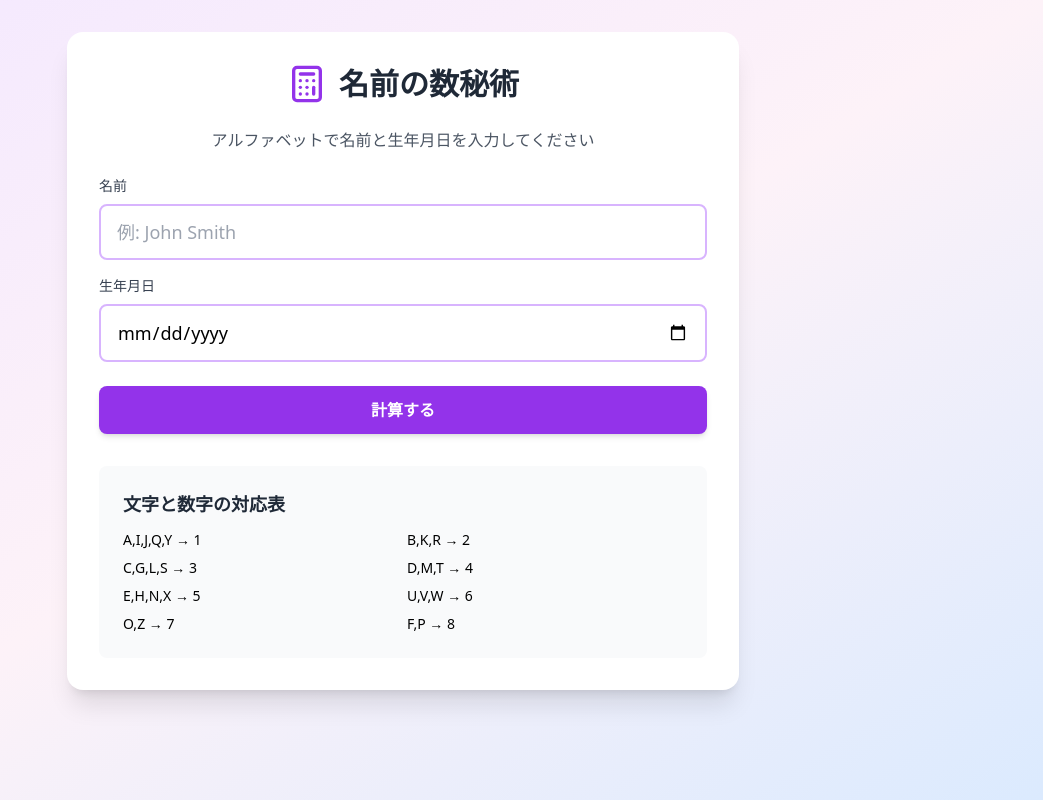
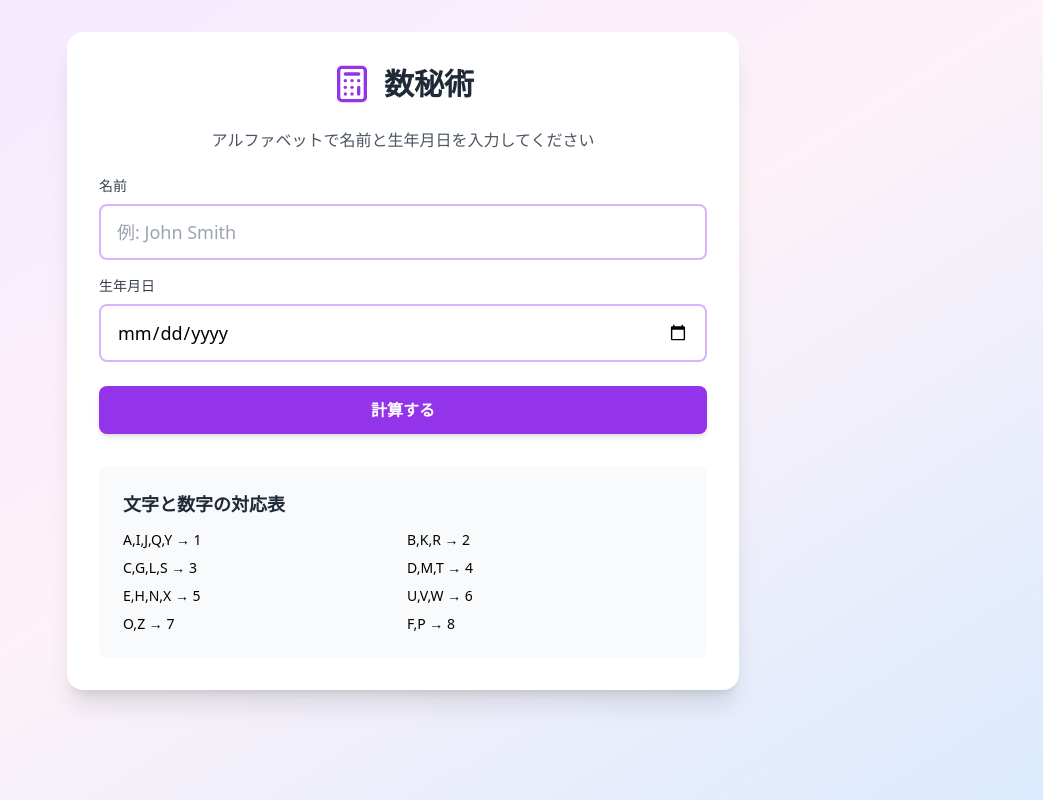
Before and after one commit to Sonemi3196/name_suhi, a React (Create React App) app: page / in a window 1280 px wide. Shown: the whole page, without its empty margins (237-1280 px from the left). Built offline with nearby package versions, Linux system fonts and the light colour scheme.

Commit message:
Update App.js

```diff
--- a/src/App.js
+++ b/src/App.js
@@ -164,7 +164,7 @@ export default function App() {
         <div className="bg-white rounded-2xl shadow-xl p-6 md:p-8">
           <div className="flex items-center justify-center mb-6">
             <Calculator className="w-10 h-10 text-purple-600 mr-3" />
-            <h1 className="text-2xl md:text-3xl font-bold text-gray-800">名前の数秘術</h1>
+            <h1 className="text-2xl md:text-3xl font-bold text-gray-800">数秘術</h1>
           </div>
 
           <p className="text-gray-600 text-center mb-6">
@@ -203,7 +203,7 @@ export default function App() {
           {result && (
             <div className="mt-8 space-y-6">
               <div className="bg-gradient-to-br from-purple-50 to-blue-50 rounded-lg p-6">
-                <h2 className="text-xl font-semibold text-gray-800 mb-4 text-center">ロシュ（グリッド）</h2>
+                <h2 className="text-xl font-semibold text-gray-800 mb-4 text-center">グリッド</h2>
                 <div className="grid grid-cols-3 gap-2 max-w-xs mx-auto">
                   <div className="aspect-square bg-white border-2 border-purple-300 rounded-lg flex items-center justify-center text-2xl font-bold text-purple-600">
                     {result.grid[3] || ''}
```
